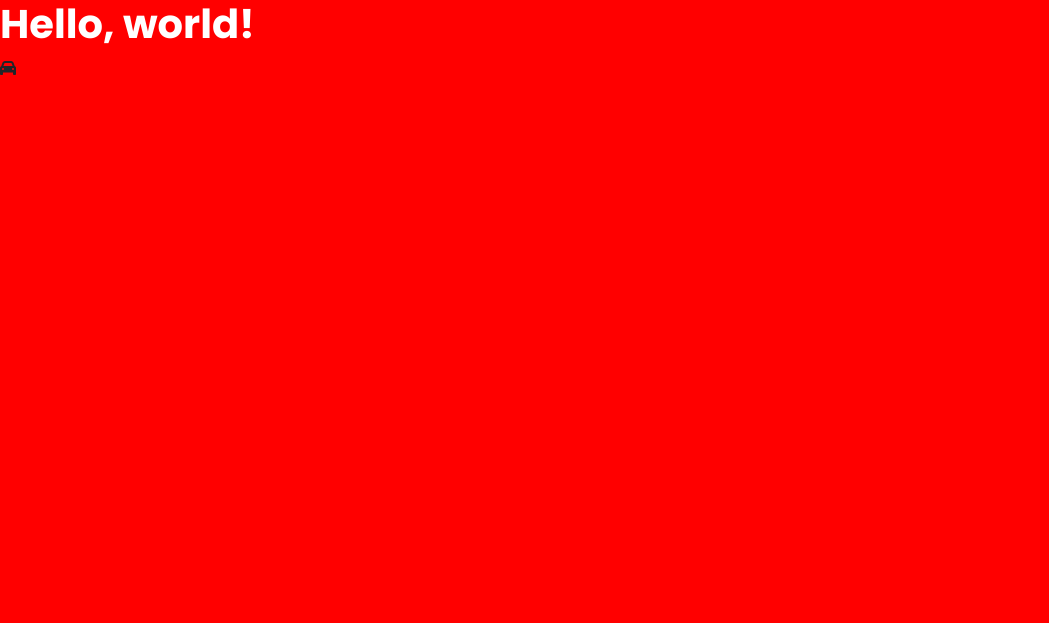
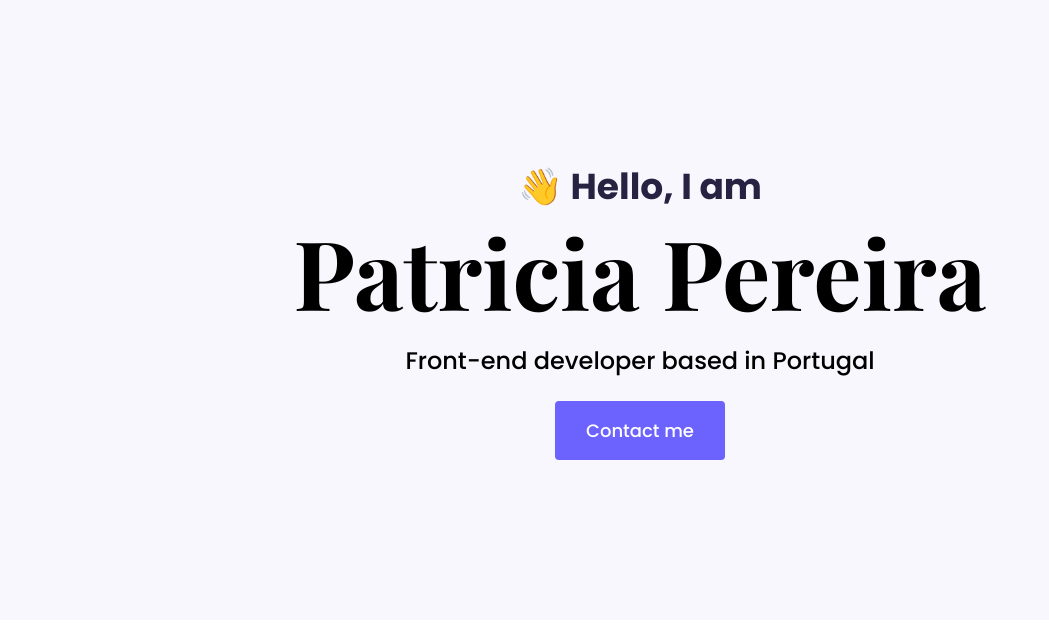
Before and after one commit to anetabarone/portfolio-project, a plain HTML site: page index.html in a window 1280 px wide. Shown: the whole page, without its empty margins (0-1049 px from the left). Drawn offline with nearby package versions, Linux system fonts and the light colour scheme.

Commit message:
homepage hero created (html and css)

```diff
--- a/index.html
+++ b/index.html
@@ -28,7 +28,11 @@
     ></script>
   </head>
   <body>
-    <h1>Hello, world!</h1>
-    <i class="fa-solid fa-car"></i>
+    <div class="hero">
+      <p>👋 Hello, I am</p>
+      <h1>Patricia Pereira</h1>
+      <h2 class="mb-3">Front-end developer based in Portugal</h2>
+      <div><a href="#" class="btn btn-branding">Contact me</a></div>
+    </div>
   </body>
 </html>
--- a/styles/portfolio.css
+++ b/styles/portfolio.css
@@ -1,11 +1,58 @@
-/*font-family: 'Playfair Display', serif;
-font-family: 'Poppins', sans-serif; */
+:root {
+  --branding-color: #6c63ff;
+  --secondary-color: #272142;
+  --heading-font-family: "Playfair Display", serif;
+  --default-font-family: "Poppins", sans-serif;
+}
 
 body {
-  background: red;
+  font-family: var(--default-font-family);
 }
-h1 {
-  color: white;
-  font-family: "Poppins", sans-serif;
+
+h1,
+h2,
+h3,
+h4,
+h5,
+h6 {
+  color: black;
+  font-family: var(--heading-font-family);
   font-weight: bold;
 }
+
+h1 {
+  font-size: 96px;
+}
+
+p {
+  font-weight: normal;
+}
+
+.hero {
+  background-color: #f9f7fe;
+  text-align: center;
+  padding: 160px 20px;
+}
+
+.hero p {
+  font-size: 36px;
+  font-weight: bold;
+  margin: 0;
+  color: var(--secondary-color);
+}
+
+.hero h2 {
+  font-family: var(--default-font-family);
+  font-weight: normal;
+  font-size: 24px;
+  line-height: 2;
+}
+
+.btn-branding {
+  background: var(--branding-color);
+  border-radius: 4px;
+  color: white;
+  font-size: 18px;
+  line-height: 27px;
+  padding: 15px 30px;
+}
```
